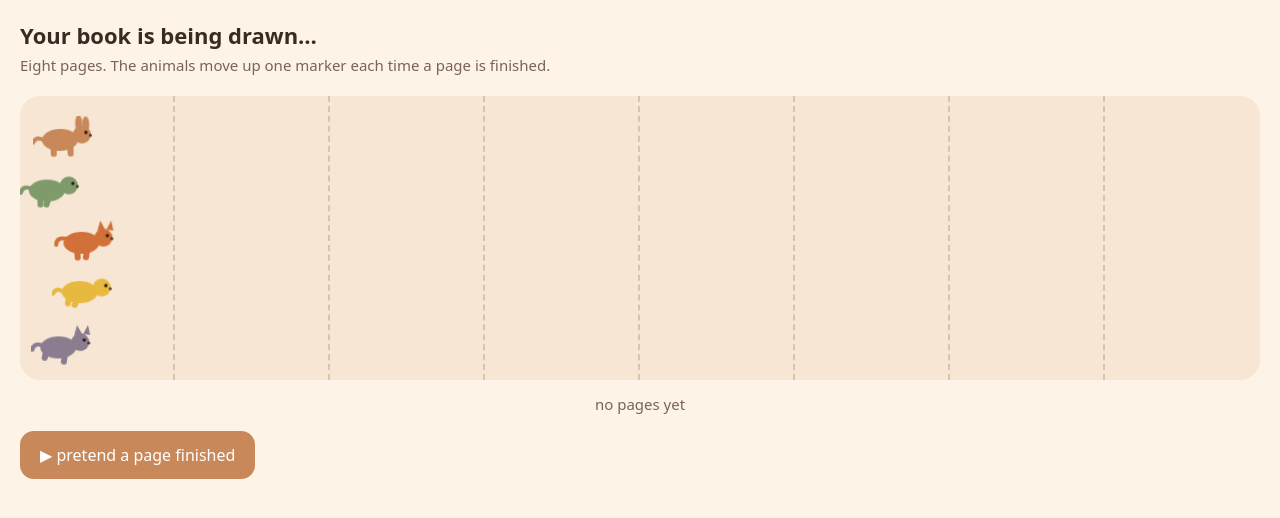
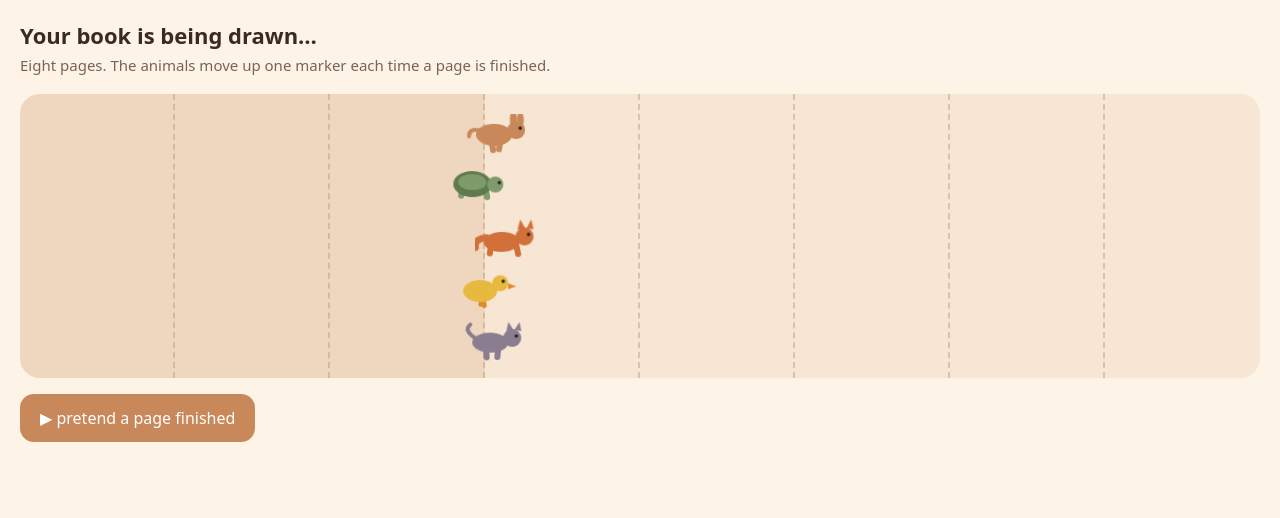
Before and after one commit to nrynss/thutapi, a plain HTML site: page dev-diary/prototypes/race.html in a window 1280 px wide. Drawn offline with Linux system fonts and the light colour scheme.

Commit message:
T9a: make the race independent for real — CSS from one number
The first prototype built its DOM with createElement, which is the
vanilla-JS pattern AGENTS.md:149 rules out by name. As a documented
starting point that walked whoever picks up T9a straight into the
forbidden shape, and the claim that the track was independent was only
approximately true: a Preact component cannot be written yet, because
static/vendor/ is T9's Owns and T9 has not started.

Rewritten as static markup plus one stylesheet. The entire interface is
--done on .race: runner positions, per-lane jitter and the lit markers
all derive from that one custom property, with zero DOM construction.
Verified rendering at 900px and 390px.

This makes the independence real rather than approximate, and buys two
things on the way: when T9 lands, the Preact component is one line
(style=${`--done:${n}`}) and nothing inside the race changes; and the
race is server-renderable with JS switched off, which is AGENTS.md's
"a cold link works without JS" for free. Every colour is a var() so
T9's palette drops in without touching the track.

Transform-only animation and prefers-reduced-motion both hold — under
reduced motion the animals stop and the markers still carry the
progress. The remaining work is unchanged and is the sprites.

```diff
--- a/dev-diary/prototypes/race.html
+++ b/dev-diary/prototypes/race.html
@@ -1,120 +1,137 @@
 <!doctype html>
 <meta charset="utf-8"><meta name="viewport" content="width=device-width,initial-scale=1">
-<title>Thutapi — the waiting race</title>
+<title>Thutapi — the waiting race (T9a prototype)</title>
+<!--
+  T9a, screen 5 of PLAN.md §The flow.
+
+  THE INTERFACE IS ONE NUMBER: --done, on .race. Nothing else.
+  Everything below is static markup plus CSS. There is no DOM
+  construction anywhere, which is what makes this independent of T9:
+  it needs no Preact (not vendored yet, and static/vendor/ is T9's),
+  and it does not hand-roll DOM, which AGENTS.md:149 forbids.
+
+  Server-rendered it already works with JS switched off, per
+  AGENTS.md's "a cold link works without JS". When T9 exists, the
+  Preact component is one line: style=${`--done:${n}`}.
+
+  The <script> at the bottom is DEMO SCAFFOLDING for the button.
+  It ships nowhere.
+-->
 <style>
   :root{
-    --cream:#fdf3e7; --ink:#3b2a21; --warm:#e0b48c; --track:#f6e6d3;
-    --line:#d8c3ab; --done:#c9885a;
+    /* T9 owns the real palette; these are placeholders and every one
+       of them is a var, so T9's tokens drop straight in. */
+    --cream:#fdf3e7; --ink:#3b2a21; --track:#f6e6d3;
+    --line:#d8c3ab; --lit:#c9885a;
+    --pages:8;              /* §Decisions row 8: one constant, here */
+    --runner-w:64px;
   }
   *{box-sizing:border-box}
-  body{margin:0;background:var(--cream);color:var(--ink);
-       font:16px/1.4 "Fredoka",system-ui,sans-serif;padding:20px}
-  h1{font-size:22px;margin:0 0 4px}
-  p.sub{margin:0 0 20px;color:#7a6355;font-size:15px}
+  body{margin:0;background:var(--cream);color:var(--ink);padding:20px;
+       font:16px/1.4 "Fredoka",system-ui,sans-serif}
+  h1{font-size:22px;margin:0 0 4px} p{margin:0 0 18px;color:#7a6355;font-size:15px}
 
-  .race{position:relative;background:var(--track);border-radius:20px;
-        padding:14px 0 10px;overflow:hidden}
-  /* 8 page markers = the only progress indicator. No percentage. */
+  .race{--done:0;                     /* ← the entire interface */
+        position:relative;container-type:inline-size;
+        background:var(--track);border-radius:20px;padding:14px 0 10px;
+        overflow:hidden}
+
+  /* Markers: eight cells, the first --done of them lit. Pure CSS from
+     the same number — no per-element class toggling. */
   .markers{position:absolute;inset:0;display:grid;
-           grid-template-columns:repeat(8,1fr);pointer-events:none}
+           grid-template-columns:repeat(var(--pages),1fr)}
   .markers i{border-right:2px dashed var(--line)}
   .markers i:last-child{border-right:0}
-  .markers i.lit{background:rgba(201,136,90,.13)}
+  .markers::before{content:"";position:absolute;inset:0;
+    width:calc(var(--done) / var(--pages) * 100%);
+    background:rgba(201,136,90,.16);transition:width 1.2s ease}
 
   .lane{position:relative;height:52px}
-  .runner{position:absolute;top:6px;left:0;width:64px;height:44px;
-          transition:transform 1.4s cubic-bezier(.34,1.2,.64,1)}
-  .bob{animation:bob .34s ease-in-out infinite alternate;transform-origin:50% 90%}
+  /* transform only — never a layout property, on a screen that holds
+     for six minutes on a phone. cqw resolves against .race. */
+  .runner{position:absolute;top:6px;left:0;width:var(--runner-w);height:44px;
+    transform:translateX(calc(
+      var(--done) / var(--pages) * (100cqw - var(--runner-w)) + var(--jit,0px)));
+    transition:transform 1.4s cubic-bezier(.34,1.2,.64,1)}
+  /* static per-lane offset + a slow wobble: the jostle, no JS */
+  .lane:nth-child(2) .runner{--jit:6px;  --stride:.30s}
+  .lane:nth-child(3) .runner{--jit:-16px;--stride:.38s}
+  .lane:nth-child(4) .runner{--jit:14px; --stride:.28s}
+  .lane:nth-child(5) .runner{--jit:-8px; --stride:.44s}
+  .lane:nth-child(6) .runner{--jit:2px;  --stride:.34s}
+
+  .bob{animation:bob var(--stride,.34s) ease-in-out infinite alternate;
+       transform-origin:50% 90%}
   @keyframes bob{from{transform:translateY(0) rotate(-1.2deg)}
                  to{transform:translateY(-4px) rotate(1.2deg)}}
-  .leg{transform-origin:50% 12%;animation:stride .34s linear infinite}
-  .leg.b{animation-delay:-.17s}
+  .leg{transform-origin:50% 12%;animation:stride var(--stride,.34s) linear infinite}
+  .leg.b{animation-delay:calc(var(--stride,.34s) / -2)}
   @keyframes stride{0%{transform:rotate(26deg)}50%{transform:rotate(-26deg)}
                     100%{transform:rotate(26deg)}}
   .tail{transform-origin:0% 50%;animation:wag .5s ease-in-out infinite alternate}
   @keyframes wag{from{transform:rotate(-12deg)}to{transform:rotate(14deg)}}
 
-  .caption{margin-top:14px;font-size:15px;color:#7a6355;text-align:center}
-  button{margin-top:16px;font:inherit;padding:12px 20px;border:0;border-radius:14px;
-         background:var(--done);color:#fff;min-height:48px;touch-action:manipulation}
-
+  /* The progress information must survive the motion being switched off. */
   @media (prefers-reduced-motion:reduce){
     .bob,.leg,.tail{animation:none}
-    .runner{transition:none}
+    .runner,.markers::before{transition:none}
   }
+  button{margin-top:16px;font:inherit;padding:12px 20px;border:0;border-radius:14px;
+         background:var(--lit);color:#fff;min-height:48px;touch-action:manipulation}
 </style>
+
 <h1>Your book is being drawn…</h1>
-<p class="sub">Eight pages. The animals move up one marker each time a page is finished.</p>
+<p>Eight pages. The animals move up one marker each time a page is finished.</p>
 
-<div class="race" id="race">
-  <div class="markers" id="markers"></div>
+<div class="race" id="race" style="--done:3">
+  <div class="markers"><i></i><i></i><i></i><i></i><i></i><i></i><i></i><i></i></div>
+
+  <div class="lane"><div class="runner"><svg viewBox="0 0 64 44" width="64" height="44" aria-hidden="true"><g class="bob">
+    <rect class="leg" x="18" y="26" width="6" height="15" rx="3" fill="#c9885a"/>
+    <rect class="leg b" x="34" y="26" width="6" height="15" rx="3" fill="#c9885a"/>
+    <path class="tail" d="M12 22 q-9 -4 -11 4" stroke="#c9885a" stroke-width="4" stroke-linecap="round" fill="none"/>
+    <ellipse cx="27" cy="24" rx="18" ry="11" fill="#c9885a"/>
+    <ellipse cx="46" cy="8" rx="3.5" ry="9" fill="#c9885a"/><ellipse cx="53" cy="9" rx="3.5" ry="8" fill="#c9885a"/>
+    <circle cx="49" cy="19" r="9" fill="#c9885a"/><circle cx="53" cy="17" r="1.7" fill="#2b1d16"/>
+  </g></svg></div></div>
+
+  <div class="lane"><div class="runner"><svg viewBox="0 0 64 44" width="64" height="44" aria-hidden="true"><g class="bob">
+    <rect class="leg" x="18" y="26" width="6" height="13" rx="3" fill="#7f9a6b"/>
+    <rect class="leg b" x="34" y="26" width="6" height="13" rx="3" fill="#7f9a6b"/>
+    <ellipse cx="27" cy="22" rx="19" ry="13" fill="#5f7a4d"/>
+    <ellipse cx="27" cy="20" rx="14" ry="8" fill="#7f9a6b"/>
+    <circle cx="50" cy="22" r="8" fill="#7f9a6b"/><circle cx="54" cy="20" r="1.7" fill="#2b1d16"/>
+  </g></svg></div></div>
+
+  <div class="lane"><div class="runner"><svg viewBox="0 0 64 44" width="64" height="44" aria-hidden="true"><g class="bob">
+    <rect class="leg" x="18" y="26" width="6" height="15" rx="3" fill="#d2703a"/>
+    <rect class="leg b" x="34" y="26" width="6" height="15" rx="3" fill="#d2703a"/>
+    <path class="tail" d="M12 22 q-12 -2 -13 7" stroke="#d2703a" stroke-width="7" stroke-linecap="round" fill="none"/>
+    <ellipse cx="27" cy="24" rx="18" ry="10" fill="#d2703a"/>
+    <path d="M43 12 L46 2 L51 11 Z" fill="#d2703a"/><path d="M52 11 L57 2 L59 12 Z" fill="#d2703a"/>
+    <circle cx="50" cy="19" r="9" fill="#d2703a"/><circle cx="54" cy="17" r="1.7" fill="#2b1d16"/>
+  </g></svg></div></div>
+
+  <div class="lane"><div class="runner"><svg viewBox="0 0 64 44" width="64" height="44" aria-hidden="true"><g class="bob">
+    <rect class="leg" x="22" y="28" width="5" height="12" rx="2.5" fill="#e08a2e"/>
+    <rect class="leg b" x="32" y="28" width="5" height="12" rx="2.5" fill="#e08a2e"/>
+    <ellipse cx="27" cy="24" rx="17" ry="11" fill="#e8b93f"/>
+    <circle cx="47" cy="16" r="8" fill="#e8b93f"/>
+    <path d="M55 16 l8 3 l-8 3 z" fill="#e08a2e"/><circle cx="50" cy="14" r="1.7" fill="#2b1d16"/>
+  </g></svg></div></div>
+
+  <div class="lane"><div class="runner"><svg viewBox="0 0 64 44" width="64" height="44" aria-hidden="true"><g class="bob">
+    <rect class="leg" x="18" y="26" width="6" height="15" rx="3" fill="#8a7d8f"/>
+    <rect class="leg b" x="34" y="26" width="6" height="15" rx="3" fill="#8a7d8f"/>
+    <path class="tail" d="M12 22 q-10 -10 -2 -14" stroke="#8a7d8f" stroke-width="4" stroke-linecap="round" fill="none"/>
+    <ellipse cx="27" cy="24" rx="18" ry="10" fill="#8a7d8f"/>
+    <path d="M43 12 L45 3 L50 11 Z" fill="#8a7d8f"/><path d="M51 11 L56 3 L58 12 Z" fill="#8a7d8f"/>
+    <circle cx="49" cy="19" r="9" fill="#8a7d8f"/><circle cx="53" cy="17" r="1.7" fill="#2b1d16"/>
+  </g></svg></div></div>
 </div>
-<div class="caption" id="cap">no pages yet</div>
-<button onclick="pageDone()">▶ pretend a page finished</button>
 
-<script>
-const ANIMALS = [
-  {n:'rabbit',   body:'#c9885a', ear:'tall'},
-  {n:'tortoise', body:'#7f9a6b', ear:'none'},
-  {n:'fox',      body:'#d2703a', ear:'point'},
-  {n:'duck',     body:'#e8b93f', ear:'none'},
-  {n:'cat',      body:'#8a7d8f', ear:'point'},
-];
-// One SVG per animal. Everything is ellipses and rounded rects: the "running"
-// is two leg pairs rotating out of phase plus a body bob. No sprite sheet.
-function svg(a){
-  const ear = a.ear==='tall'
-    ? `<ellipse cx="46" cy="8" rx="3.5" ry="9" fill="${a.body}"/>
-       <ellipse cx="53" cy="9" rx="3.5" ry="8" fill="${a.body}"/>`
-    : a.ear==='point'
-    ? `<path d="M43 12 L46 2 L51 11 Z" fill="${a.body}"/>
-       <path d="M52 11 L57 2 L59 12 Z" fill="${a.body}"/>` : '';
-  return `<svg viewBox="0 0 64 44" width="64" height="44" aria-hidden="true">
-    <g class="bob">
-      <rect class="leg"   x="18" y="26" width="6" height="15" rx="3" fill="${a.body}"/>
-      <rect class="leg b" x="34" y="26" width="6" height="15" rx="3" fill="${a.body}"/>
-      <path class="tail" d="M12 22 q-9 -4 -11 4" stroke="${a.body}" stroke-width="4"
-            stroke-linecap="round" fill="none"/>
-      <ellipse cx="27" cy="24" rx="18" ry="11" fill="${a.body}"/>
-      ${ear}
-      <circle cx="49" cy="19" r="9" fill="${a.body}"/>
-      <circle cx="53" cy="17" r="1.7" fill="#2b1d16"/>
-      <circle cx="57.5" cy="20" r="1.6" fill="#2b1d16" opacity=".75"/>
-    </g></svg>`;
-}
-const PAGES = 8;
-const race = document.getElementById('race');
-const markers = document.getElementById('markers');
-for (let i=0;i<PAGES;i++) markers.appendChild(document.createElement('i'));
-
-const runners = ANIMALS.map(a=>{
-  const lane = document.createElement('div'); lane.className='lane';
-  const r = document.createElement('div'); r.className='runner';
-  r.innerHTML = svg(a); lane.appendChild(r); race.appendChild(lane);
-  // per-animal stride jitter, so nobody runs in lockstep
-  lane.querySelectorAll('.leg,.bob,.tail').forEach(el=>{
-    el.style.animationDuration = (0.28 + Math.random()*0.22).toFixed(2)+'s';
-  });
-  return r;
-});
-
-let done = 0;
-function place(){
-  const w = race.clientWidth - 72;
-  runners.forEach(r=>{
-    // pack advances with real progress; the jostle is cosmetic
-    const jitter = (Math.random()-0.5) * (w/PAGES) * 0.75;
-    const x = Math.max(0, Math.min(w, (done/PAGES)*w + jitter));
-    r.style.transform = `translateX(${x}px)`;
-  });
-  [...markers.children].forEach((m,i)=>m.classList.toggle('lit', i<done));
-  document.getElementById('cap').textContent =
-    done===0 ? 'no pages yet' :
-    done>=PAGES ? 'all eight pages — your book is ready' :
-    `${done} of ${PAGES} pages drawn`;
-}
-function pageDone(){ if(done<PAGES) done++; place(); }
-addEventListener('resize', place);
-place();
-setInterval(()=>{ if(done>0 && done<PAGES) place(); }, 2200); // idle jostle
-</script>
+<button onclick="const r=race.style,n=+(getComputedStyle(race).getPropertyValue('--done'))||0;r.setProperty('--done',Math.min(8,n+1))">
+  ▶ pretend a page finished
+</button>
+<!-- ^ demo scaffolding only. In the product the number comes from the
+     server-rendered attribute, updated by one Preact component. -->
```
Also changed, not shown: 1 other file.
